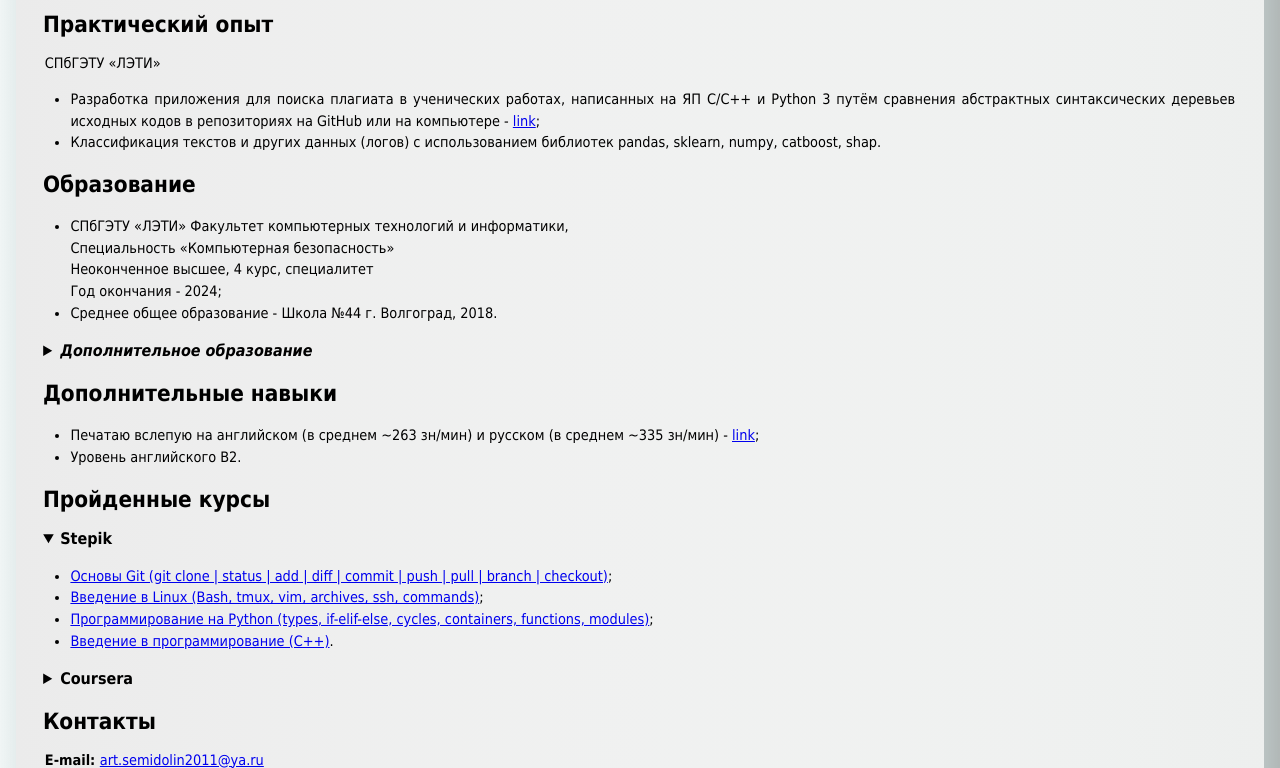
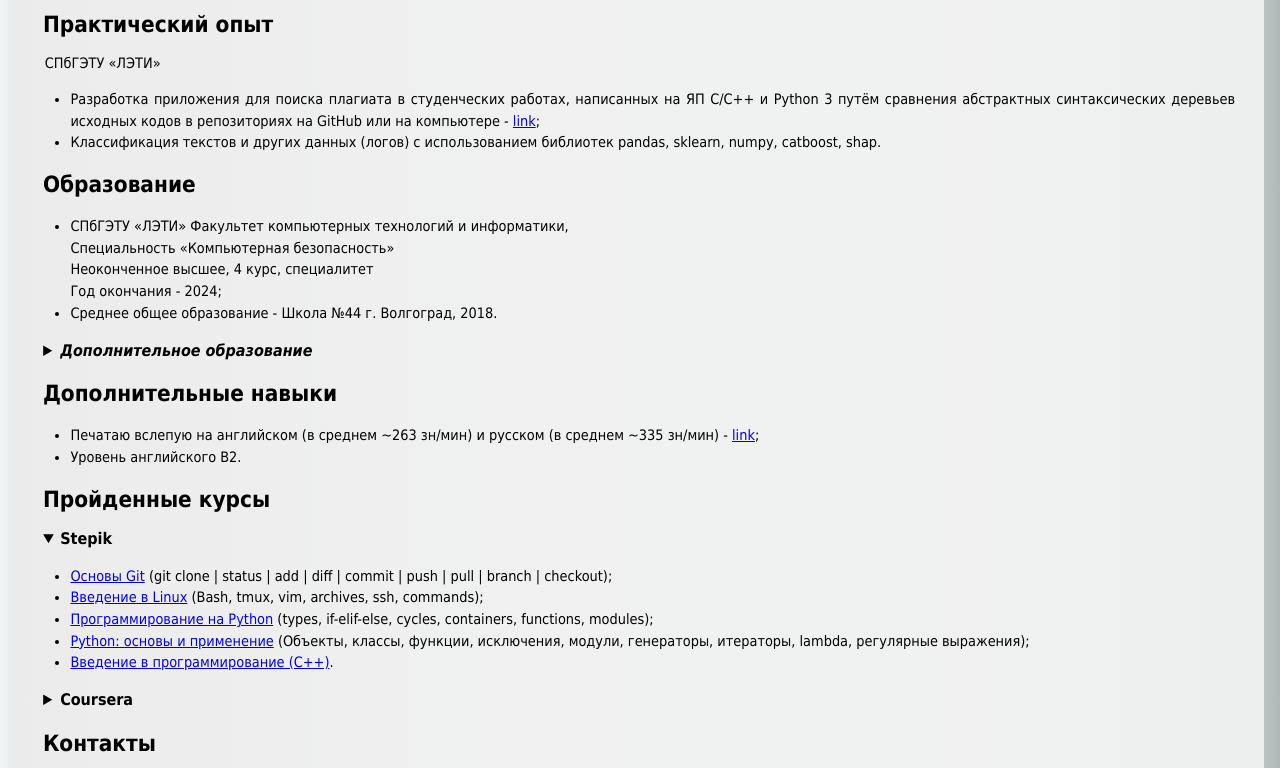
Before and after one commit to Artanias/Artanias.github.io, a plain HTML site: page index.html in a window 1280 px wide. Both pictures are taken after a click on the heading "Stepik". Shown: the part 319-1087 px from the top of the page. Drawn offline with Linux system fonts and the light colour scheme.

Commit message:
Добавлена информацию об очередном пройденном курсе. Немного изменено форматирование текста в блоке курсов.

```diff
--- a/index.html
+++ b/index.html
@@ -18,7 +18,7 @@
                 <h2>Практический опыт</h2>
                 <p>СПбГЭТУ «ЛЭТИ»</p>
                 <ul class="card-list">
-                    <li>Разработка приложения для поиска плагиата в ученических работах, написанных на ЯП C/C++ и Python 3 путём сравнения абстрактных синтаксических деревьев исходных кодов в репозиториях на GitHub или на компьютере - <a href="https://github.com/OSLL/code-plagiarism" target="_blank">link</a>;</li>
+                    <li>Разработка приложения для поиска плагиата в студенческих работах, написанных на ЯП C/C++ и Python 3 путём сравнения абстрактных синтаксических деревьев исходных кодов в репозиториях на GitHub или на компьютере - <a href="https://github.com/OSLL/code-plagiarism" target="_blank">link</a>;</li>
                     <li>Классификация текстов и других данных (логов) с использованием библиотек pandas, sklearn, numpy, catboost, shap.</li>
                 </ul>
 
@@ -51,16 +51,17 @@
                 <details>
                     <summary class="card-addit-edu">Stepik</summary>
                     <ul class="card-list">
-                        <li><a href="https://stepik.org/cert/371941" target="_blank">Основы Git (git clone | status | add | diff | commit | push | pull | branch | checkout)</a>;</li>
-                        <li><a href="https://stepik.org/cert/1037666" target="_blank">Введение в Linux (Bash, tmux, vim, archives, ssh, commands)</a>;</li>
-                        <li><a href="https://stepik.org/cert/188601" target="_blank">Программирование на Python (types, if-elif-else, cycles, containers, functions, modules)</a>;</li>
+                        <li><a href="https://stepik.org/cert/371941" target="_blank">Основы Git</a> (git clone | status | add | diff | commit | push | pull | branch | checkout);</li>
+                        <li><a href="https://stepik.org/cert/1037666" target="_blank">Введение в Linux</a> (Bash, tmux, vim, archives, ssh, commands);</li>
+                        <li><a href="https://stepik.org/cert/188601" target="_blank">Программирование на Python</a> (types, if-elif-else, cycles, containers, functions, modules);</li>
+                        <li><a href="https://stepik.org/cert/1062148" target="_blank">Python: основы и применение</a> (Объекты, классы, функции, исключения, модули, генераторы, итераторы, lambda, регулярные выражения);</li>
                         <li><a href="https://stepik.org/cert/166331" target="_blank">Введение в программирование (C++)</a>.</li>
                     </ul>
                 </details>
                 <details>
                     <summary class="card-addit-edu">Coursera</summary>
                     <ul class="card-list">
-                        <li><a href="https://www.coursera.org/account/accomplishments/verify/GYQRDETBMR7H?utm_source=link&utm_medium=certificate&utm_content=cert_image&utm_campaign=sharing_cta&utm_product=course" target="_blank">Математика и Python для анализа данных. (Jupyter Notebook, pandas, numpy, scipy, matplotlib, лин. алгебра, статистика)</a>.</li>
+                        <li><a href="https://www.coursera.org/account/accomplishments/verify/GYQRDETBMR7H?utm_source=link&utm_medium=certificate&utm_content=cert_image&utm_campaign=sharing_cta&utm_product=course" target="_blank">Математика и Python для анализа данных</a> (Jupyter Notebook, pandas, numpy, scipy, matplotlib, лин. алгебра, статистика).</li>
                     </ul>
                 </details>
 
```
